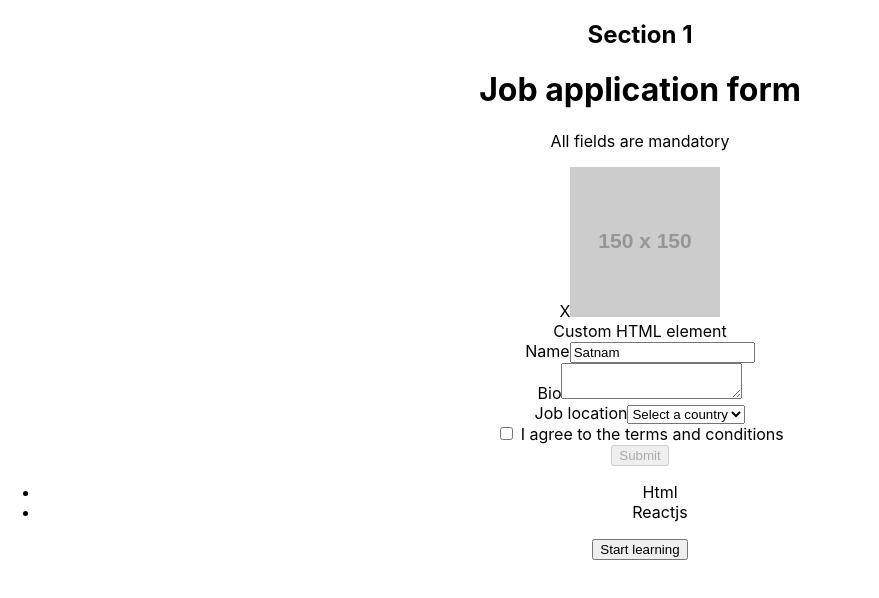
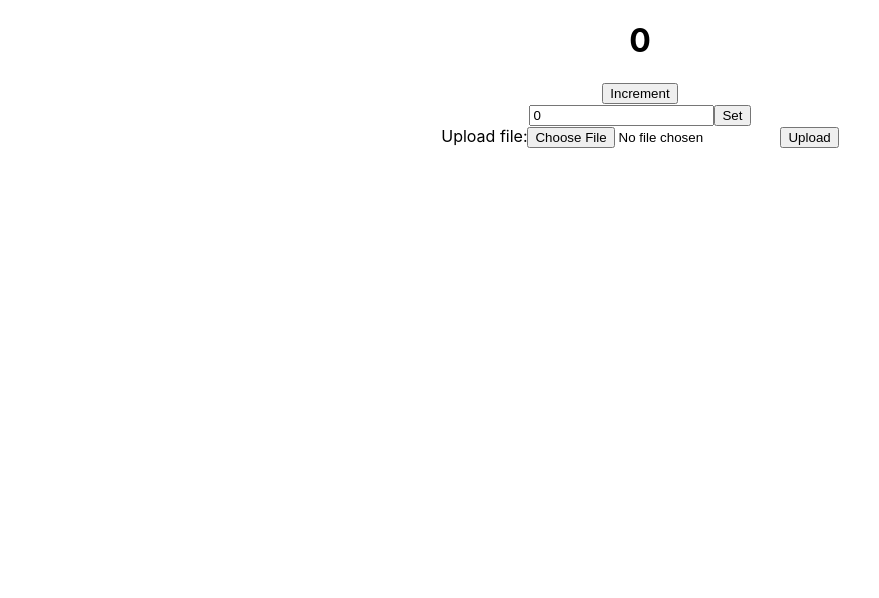
Before and after one commit to dev363/react-testing-exercise, a React (Create React App) app: page / in a window 1280 px wide. Shown: the top 598 px of the page, without its empty margins (0-879 px from the left). Built offline with nearby package versions, Linux system fonts and the light colour scheme.

Commit message:
File upload event

```diff
--- a/package.json
+++ b/package.json
@@ -5,7 +5,7 @@
   "dependencies": {
     "@testing-library/jest-dom": "^5.17.0",
     "@testing-library/react": "^13.4.0",
-    "@testing-library/user-event": "^13.5.0",
+    "@testing-library/user-event": "^14.3.0",
     "@types/jest": "^27.5.2",
     "@types/node": "^16.18.58",
     "@types/react": "^18.2.28",
--- a/src/App.tsx
+++ b/src/App.tsx
@@ -3,12 +3,14 @@ import logo from "./logo.svg";
 import "./App.css";
 import { Application } from "./components/application/Application";
 import { Skills } from "./components/skills/Skill";
+import { Counter } from "./components/counter/Counter";
 
 function App() {
   return (
     <div className="App">
-      <Application />
-      <Skills skills={["Html", "Reactjs"]} />
+      {/* <Application />
+      <Skills skills={["Html", "Reactjs"]} /> */}
+      <Counter />
     </div>
   );
 }
--- /dev/null
+++ b/src/components/counter/Counter.tsx
@@ -0,0 +1,27 @@
+import { useState } from "react";
+
+export const Counter = () => {
+  const [count, setCount] = useState(0);
+  const [amount, setAmount] = useState(0);
+  const [file, setFile] = useState("");
+  return (
+    <div>
+      <h1>{count}</h1>
+      <button onClick={() => setCount(count + 1)}>Increment</button>
+      <section id="input-section">
+        <input
+          type="number"
+          name="amount"
+          value={amount}
+          onChange={(e) => setAmount(parseInt(e.target.value))}
+        />
+        <button onClick={() => setCount(amount)}>Set</button>
+      </section>
+      <section id="upload-section">
+        <label htmlFor="file-uploader">Upload file:</label>
+        <input id="file-uploader" type="file" />
+        <button onClick={() => {}}>Upload</button>
+      </section>
+    </div>
+  );
+};
```
Also changed, not shown: 2 other files (tests, documents, lock files or other folders).
